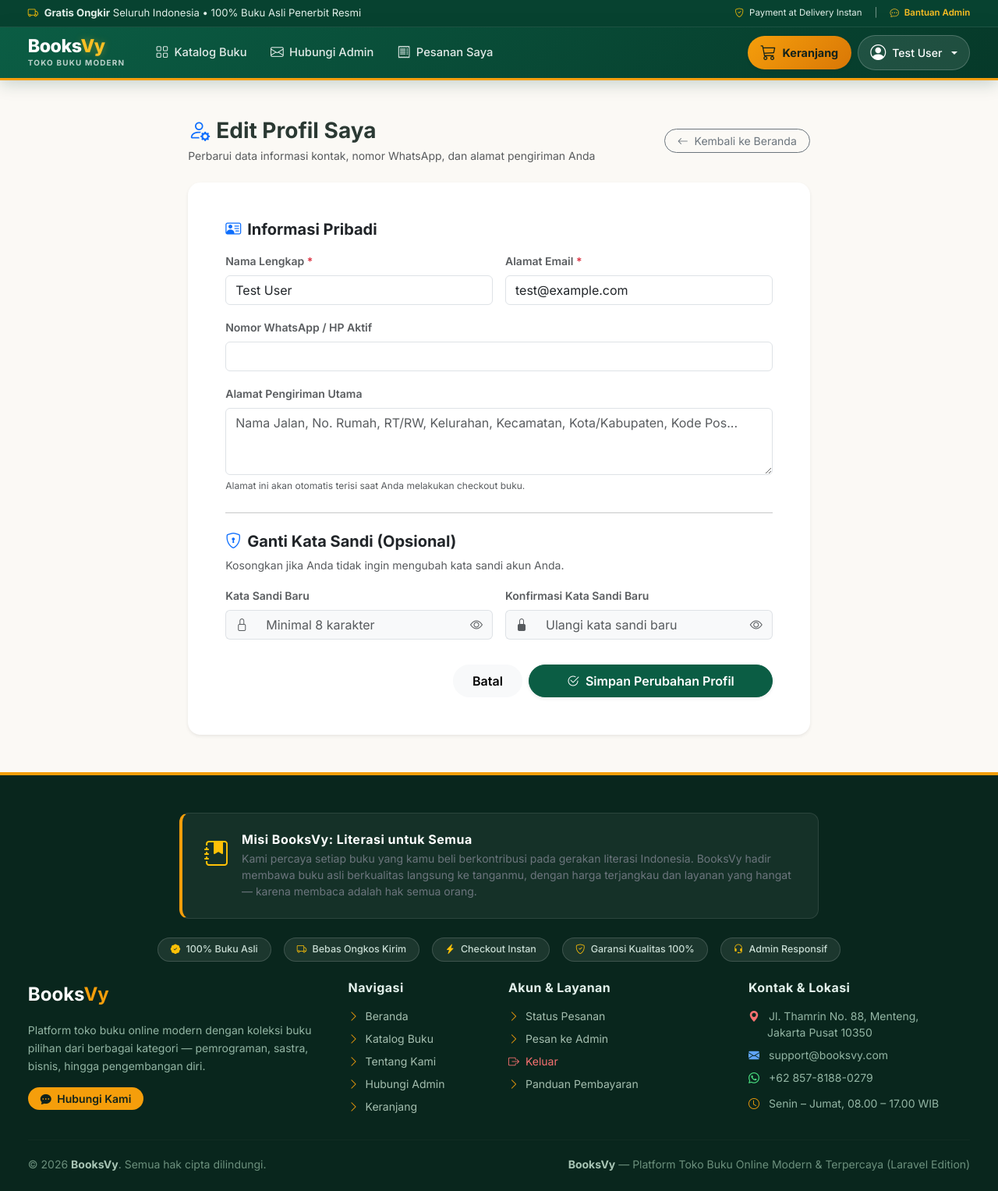
After one commit to davyakbr/BooksVy, a Laravel app: page /profile in a window 1280 px wide. The commit adds this page. Shown: the whole page at 78% size. Run offline with Laravel 12, Linux system fonts and the light colour scheme; a user stored in the database is signed in; data comes from the database, SQL or seed files in the repository; some libraries are stand-ins or nearby versions.

Commit message:
feat: tambahkan fitur dan halaman edit profil pengguna

```diff
--- /dev/null
+++ b/app/Http/Controllers/ProfileController.php
@@ -0,0 +1,62 @@
+<?php
+
+namespace App\Http\Controllers;
+
+use Illuminate\Http\Request;
+use Illuminate\Support\Facades\Auth;
+use Illuminate\Support\Facades\Hash;
+
+class ProfileController extends Controller
+{
+    /**
+     * Menampilkan halaman formulir edit profil pengguna.
+     */
+    public function edit()
+    {
+        $user = Auth::user();
+        return view('profile.edit', compact('user'));
+    }
+
+    /**
+     * Memperbarui informasi profil pengguna.
+     */
+    public function update(Request $request)
+    {
+        $user = Auth::user();
+
+        // 1. Validasi Input Profil
+        $validated = $request->validate([
+            'name'     => ['required', 'string', 'max:100'],
+            'email'    => ['required', 'string', 'email', 'max:100', 'unique:users,email,' . $user->id],
+            'phone'    => ['nullable', 'string', 'max:15', 'regex:/^[0-9]{8,15}$/'],
+            'address'  => ['nullable', 'string'],
+            'password' => ['nullable', 'string', 'min:8', 'confirmed'],
+        ], [
+            'name.required'      => 'Nama lengkap wajib diisi.',
+            'email.required'     => 'Alamat email wajib diisi.',
+            'email.email'        => 'Format alamat email tidak valid.',
+            'email.unique'       => 'Alamat email ini sudah digunakan oleh akun lain.',
+            'phone.regex'        => 'Nomor WhatsApp / telepon hanya boleh berupa angka (8-15 digit).',
+            'password.min'       => 'Kata sandi baru minimal terdiri dari 8 karakter.',
+            'password.confirmed' => 'Konfirmasi kata sandi baru tidak cocok.',
+        ]);
+
+        // 2. Siapkan data yang akan diperbarui
+        $updateData = [
+            'name'    => $validated['name'],
+            'email'   => $validated['email'],
+            'phone'   => $validated['phone'] ?? null,
+            'address' => $validated['address'] ?? null,
+        ];
+
+        // 3. Jika pengguna mengisi password baru
+        if (!empty($validated['password'])) {
+            $updateData['password'] = Hash::make($validated['password']);
+        }
+
+        // 4. Update data pengguna di database
+        $user->update($updateData);
+
+        return back()->with('success', 'Profil Anda berhasil diperbarui!');
+    }
+}
--- a/resources/views/layouts/app.blade.php
+++ b/resources/views/layouts/app.blade.php
@@ -116,6 +116,11 @@
                             </li>
                             <li><hr class="dropdown-divider"></li>
                             @if(!Auth::user()->isAdmin())
+                                <li>
+                                    <a class="dropdown-item py-2" href="{{ route('profile.edit') }}">
+                                        <i class="bi bi-person-gear text-primary me-2"></i> Edit Profil
+                                    </a>
+                                </li>
                                 <li>
                                     <a class="dropdown-item py-2" href="{{ route('orders.index') }}">
                                         <i class="bi bi-bag-check text-primary me-2"></i> Riwayat Pesanan
--- /dev/null
+++ b/resources/views/profile/edit.blade.php
@@ -0,0 +1,132 @@
+@extends('layouts.app')
+
+@section('title', 'Edit Profil Pengguna - BooksVy')
+
+@section('content')
+<div class="row justify-content-center my-4">
+    <div class="col-lg-8 col-md-10">
+
+        <!-- Header Judul -->
+        <div class="d-flex align-items-center justify-content-between mb-4">
+            <div>
+                <h3 class="fw-bold mb-1"><i class="bi bi-person-gear text-primary me-2"></i>Edit Profil Saya</h3>
+                <p class="text-muted small mb-0">Perbarui data informasi kontak, nomor WhatsApp, dan alamat pengiriman Anda</p>
+            </div>
+            <a href="{{ route('home') }}" class="btn btn-outline-secondary btn-sm rounded-pill px-3">
+                <i class="bi bi-arrow-left me-1"></i> Kembali ke Beranda
+            </a>
+        </div>
+
+        @if(session('success'))
+            <div class="alert alert-success rounded-4 border-0 shadow-sm p-3 mb-4 d-flex align-items-center gap-2">
+                <i class="bi bi-check-circle-fill fs-5 text-success"></i>
+                <div>{{ session('success') }}</div>
+            </div>
+        @endif
+
+        @if ($errors->any())
+            <div class="alert alert-danger rounded-4 border-0 shadow-sm p-3 mb-4">
+                <h6 class="fw-bold text-danger mb-2"><i class="bi bi-exclamation-triangle-fill me-1"></i> Periksa kembali data formulir:</h6>
+                <ul class="mb-0 ps-3 small">
+                    @foreach ($errors->all() as $err)
+                        <li>{{ $err }}</li>
+                    @endforeach
+                </ul>
+            </div>
+        @endif
+
+        <div class="card border-0 shadow-sm rounded-4 p-4 p-md-5 bg-white">
+            <form method="POST" action="{{ route('profile.update') }}">
+                @csrf
+                @method('PUT')
+
+                <!-- Informasi Dasar Akun -->
+                <h5 class="fw-bold mb-3 text-dark d-flex align-items-center gap-2">
+                    <i class="bi bi-person-vcard text-primary"></i> Informasi Pribadi
+                </h5>
+
+                <div class="row g-3 mb-4">
+                    <div class="col-md-6">
+                        <label class="form-label small fw-semibold text-muted">Nama Lengkap <span class="text-danger">*</span></label>
+                        <input type="text" name="name" class="form-control" value="{{ old('name', $user->name) }}" required>
+                        @error('name')
+                            <div class="text-danger small mt-1">{{ $message }}</div>
+                        @enderror
+                    </div>
+
+                    <div class="col-md-6">
+                        <label class="form-label small fw-semibold text-muted">Alamat Email <span class="text-danger">*</span></label>
+                        <input type="email" name="email" class="form-control" value="{{ old('email', $user->email) }}" required>
+                        @error('email')
+                            <div class="text-danger small mt-1">{{ $message }}</div>
+                        @enderror
+                    </div>
+
+                    <div class="col-md-12">
+                        <label class="form-label small fw-semibold text-muted">Nomor WhatsApp / HP Aktif</label>
+                        <input type="tel" name="phone" class="form-control" value="{{ old('phone', $user->phone) }}" maxlength="15" inputmode="numeric" oninput="validateNumberInput(this, 15, 'Nomor WhatsApp')">
+                        <div class="input-notice text-danger small mt-1 d-none" style="font-size: 0.78rem;"></div>
+                        @error('phone')
+                            <div class="text-danger small mt-1">{{ $message }}</div>
+                        @enderror
+                    </div>
+
+                    <div class="col-12">
+                        <label class="form-label small fw-semibold text-muted">Alamat Pengiriman Utama</label>
+                        <textarea name="address" class="form-control" rows="3" placeholder="Nama Jalan, No. Rumah, RT/RW, Kelurahan, Kecamatan, Kota/Kabupaten, Kode Pos...">{{ old('address', $user->address) }}</textarea>
+                        <small class="text-muted" style="font-size: 0.75rem;">Alamat ini akan otomatis terisi saat Anda melakukan checkout buku.</small>
+                        @error('address')
+                            <div class="text-danger small mt-1">{{ $message }}</div>
+                        @enderror
+                    </div>
+                </div>
+
+                <hr class="my-4">
+
+                <!-- Ganti Kata Sandi (Opsional) -->
+                <h5 class="fw-bold mb-2 text-dark d-flex align-items-center gap-2">
+                    <i class="bi bi-shield-lock text-primary"></i> Ganti Kata Sandi (Opsional)
+                </h5>
+                <p class="text-muted small mb-3">Kosongkan jika Anda tidak ingin mengubah kata sandi akun Anda.</p>
+
+                <div class="row g-3 mb-4">
+                    <div class="col-md-6">
+                        <label class="form-label small fw-semibold text-muted">Kata Sandi Baru</label>
+                        <div class="input-group">
+                            <span class="input-group-text bg-light border-end-0"><i class="bi bi-lock text-muted"></i></span>
+                            <input type="password" name="password" id="newPassword" class="form-control bg-light border-start-0 border-end-0" placeholder="Minimal 8 karakter">
+                            <button class="btn btn-light border border-start-0 text-muted" type="button" onclick="togglePasswordVisibility('newPassword', this)">
+                                <i class="bi bi-eye"></i>
+                            </button>
+                        </div>
+                        @error('password')
+                            <div class="text-danger small mt-1">{{ $message }}</div>
+                        @enderror
+                    </div>
+
+                    <div class="col-md-6">
+                        <label class="form-label small fw-semibold text-muted">Konfirmasi Kata Sandi Baru</label>
+                        <div class="input-group">
+                            <span class="input-group-text bg-light border-end-0"><i class="bi bi-lock-fill text-muted"></i></span>
+                            <input type="password" name="password_confirmation" id="confirmNewPassword" class="form-control bg-light border-start-0 border-end-0" placeholder="Ulangi kata sandi baru">
+                            <button class="btn btn-light border border-start-0 text-muted" type="button" onclick="togglePasswordVisibility('confirmNewPassword', this)">
+                                <i class="bi bi-eye"></i>
+                            </button>
+                        </div>
+                    </div>
+                </div>
+
+                <div class="d-flex justify-content-end gap-2 pt-2">
+                    <a href="{{ route('home') }}" class="btn btn-light rounded-pill px-4 py-2 fw-semibold">
+                        Batal
+                    </a>
+                    <button type="submit" class="btn btn-primary rounded-pill px-5 py-2 fw-semibold shadow-sm">
+                        <i class="bi bi-check2-circle me-1"></i> Simpan Perubahan Profil
+                    </button>
+                </div>
+            </form>
+        </div>
+
+    </div>
+</div>
+@endsection
--- a/routes/web.php
+++ b/routes/web.php
@@ -14,6 +14,7 @@ use App\Http\Controllers\CheckoutController;
 use App\Http\Controllers\ContactController;
 use App\Http\Controllers\HomeController;
 use App\Http\Controllers\OrderController;
+use App\Http\Controllers\ProfileController;
 use Illuminate\Support\Facades\Route;
 
 /*
@@ -62,6 +63,10 @@ Route::middleware(['auth', 'customer'])->group(function () {
     Route::get('/orders', [OrderController::class, 'index'])->name('orders.index');
     Route::get('/orders/{id}', [OrderController::class, 'show'])->name('orders.show');
     Route::get('/orders/{id}/success', [OrderController::class, 'success'])->name('orders.success');
+
+    // Edit Profil Pengguna
+    Route::get('/profile', [ProfileController::class, 'edit'])->name('profile.edit');
+    Route::put('/profile', [ProfileController::class, 'update'])->name('profile.update');
 });
 
 // ==========================================
```
